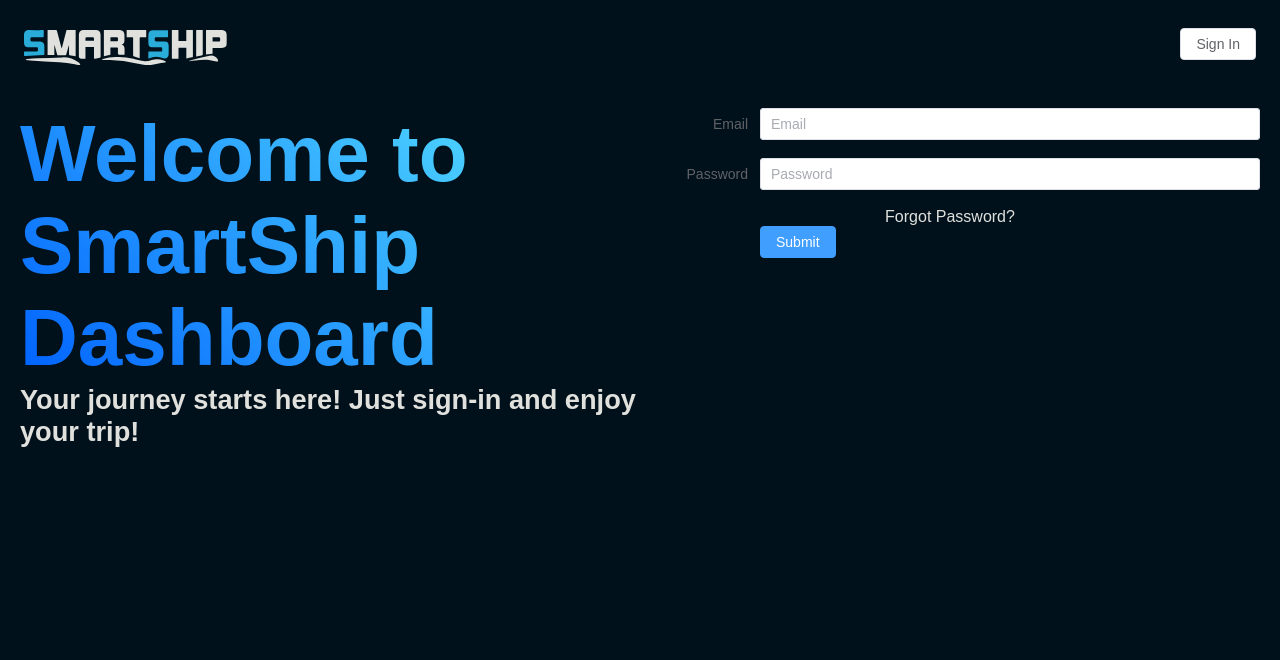
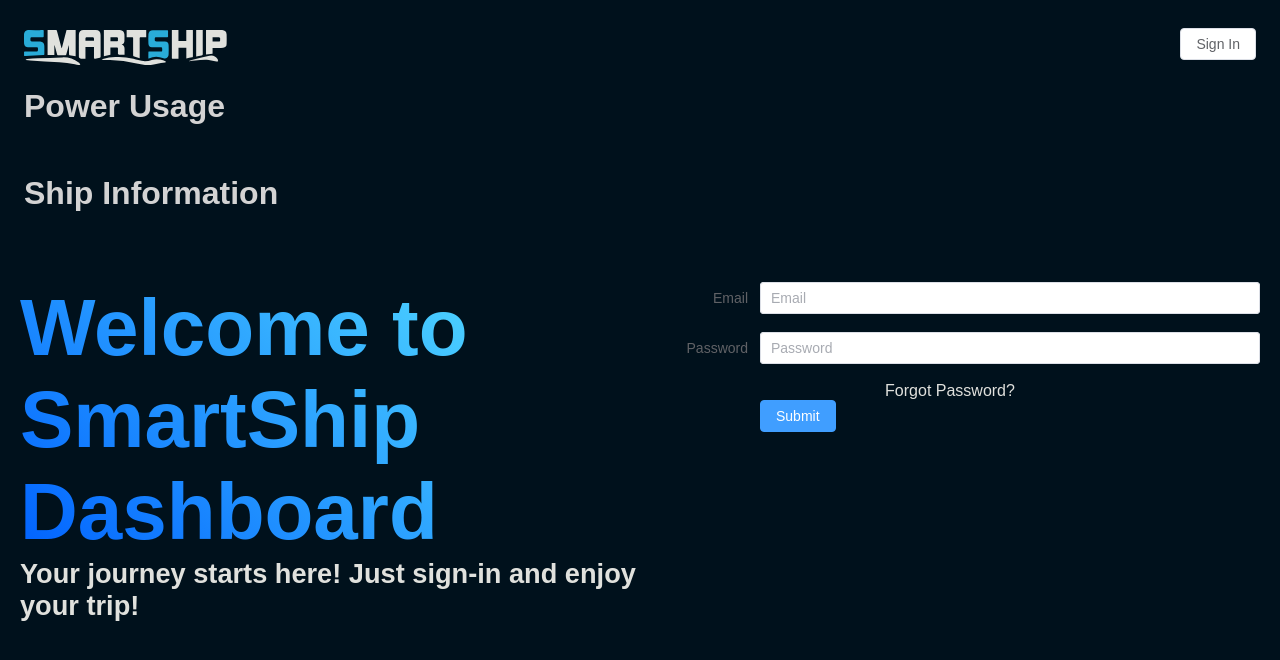
Before and after one commit to Jaden505/SmartShip-Web, a Vue app in the folder frontend/: page / in a window 1280 px wide. Shown: the top 660 px of the page. Built offline with nearby package versions, Linux system fonts and the light colour scheme.

Commit message:
Added ships to navbar

```diff
--- a/frontend/src/components/NavBar.vue
+++ b/frontend/src/components/NavBar.vue
@@ -28,11 +28,11 @@
           <nav class="navbar-menu menu">
             <el-button class="btn">Sign In</el-button>
           </nav>
-          <!--          <div class="language-toggler">-->
-          <!--            <button id="language-toggler"></button>-->
-          <!--          </div>-->
         </div>
       </div>
+
+      <h1><router-link class="link" to="/ships/power-usage">Power Usage</router-link></h1>
+      <h1><router-link class="link" to="/ships/info">Ship Information</router-link></h1>
     </div>
   </header>
 </template>
@@ -86,4 +86,14 @@
   flex-grow: 1;
 }
 
+.link {
+  text-decoration: none;
+  color: lightgrey;
+  display: flex;
+  margin-bottom: 50px;
+}
+
+.link:hover {
+  color: #0061FF;
+}
 </style>
--- a/frontend/src/router/index.js
+++ b/frontend/src/router/index.js
@@ -5,8 +5,8 @@
 
 const routes = [
     {path: "/", component: Login},
-    {path : "/ships/PowerUsage", component: PowerUsage},
-    {path : "/ships/Information", component: ShipInfo},
+    {path : "/ships/power-usage", component: PowerUsage},
+    {path : "/ships/info", component: ShipInfo},
 ];
 
 export const router = createRouter({
```
